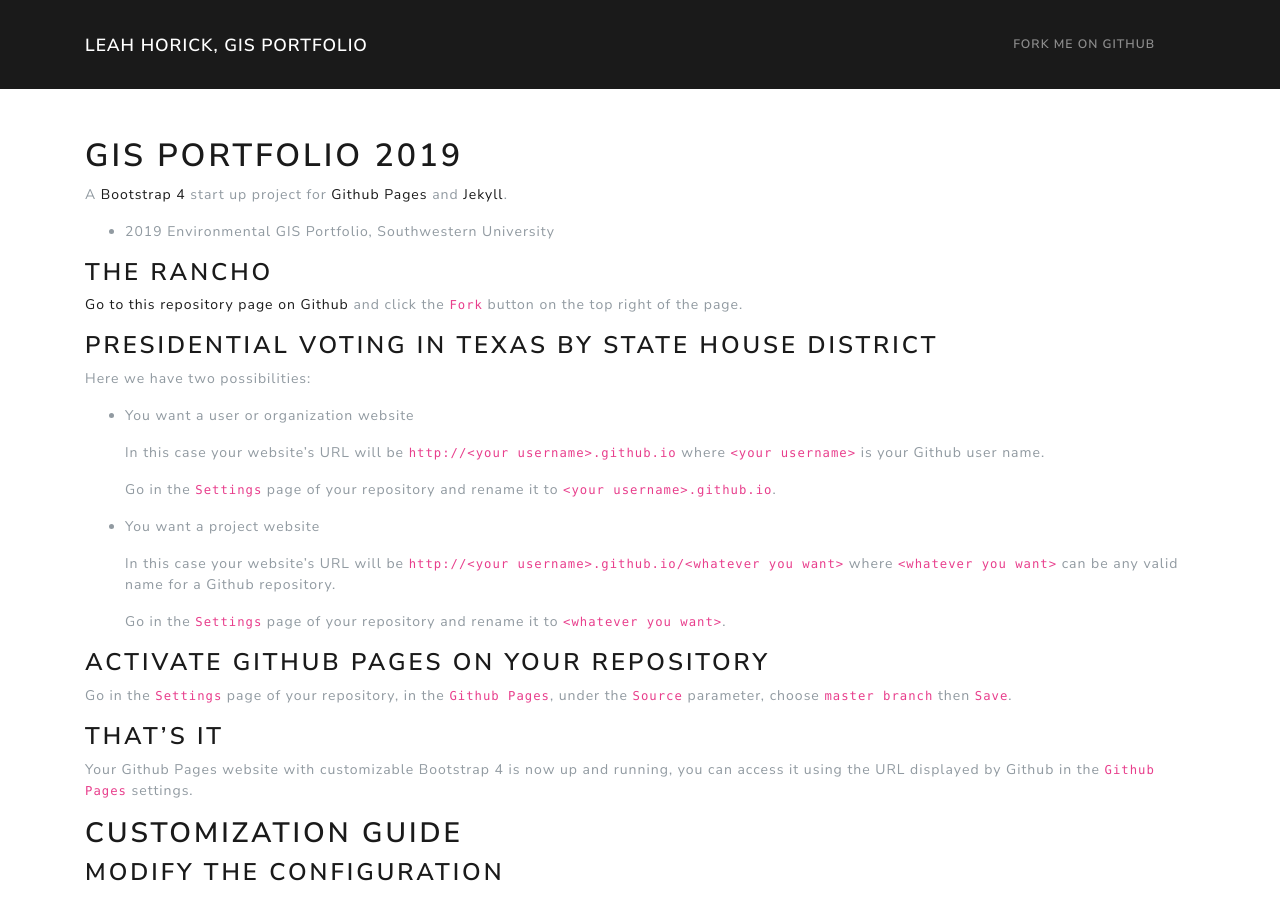
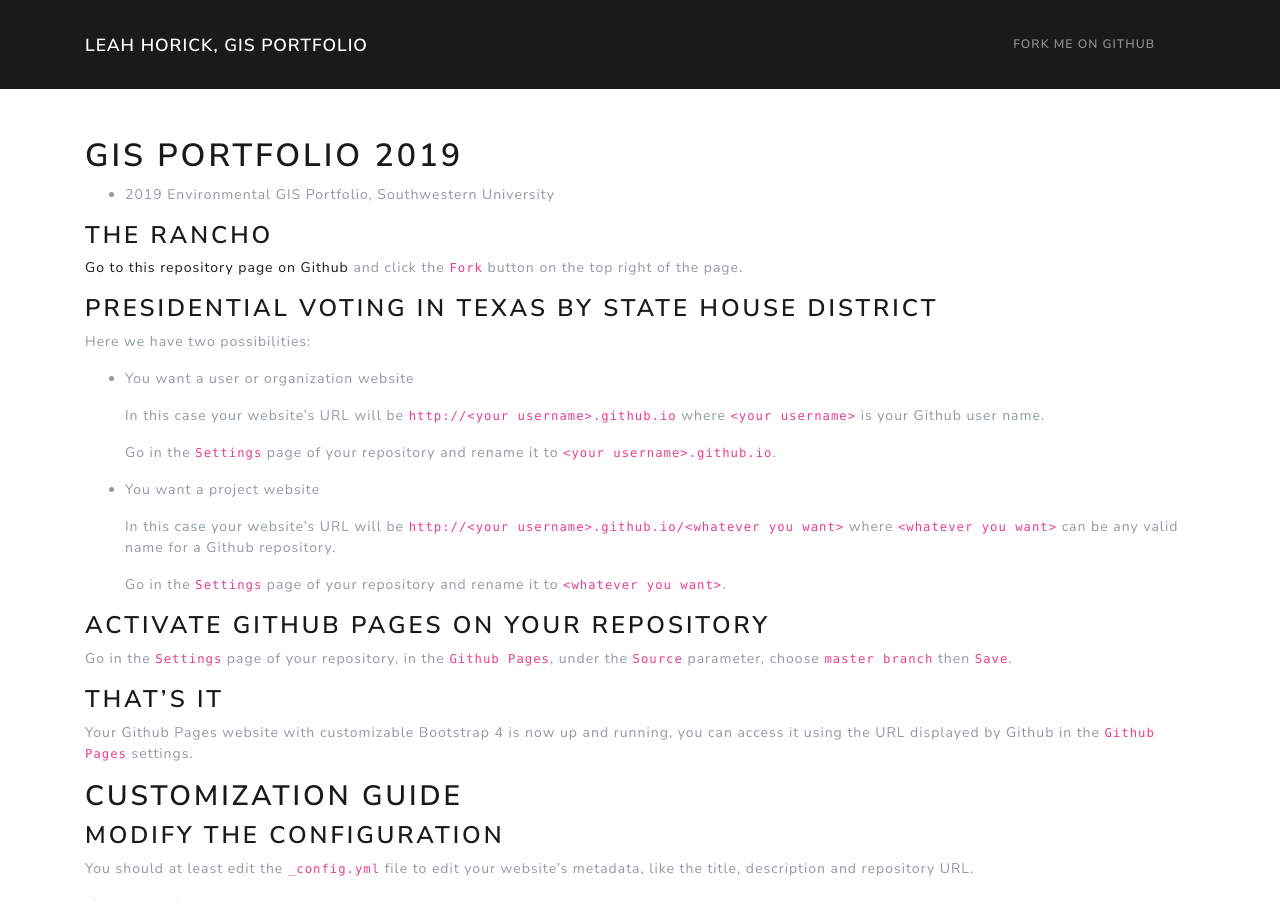
Before and after one commit to nicolas-van/bootstrap-4-github-pages, a Jekyll site: the page built from index.md, in a window 1280 px wide and 900 px high. Built offline with Jekyll 4.4.1, drawn with Linux system fonts in a browser that asks for light colours.

Commit message:
Update index.md

```diff
--- a/index.md
+++ b/index.md
@@ -2,8 +2,6 @@
 layout: page
 title: GIS Portfolio 2019
 ---
-
-A [Bootstrap 4](https://getbootstrap.com/) start up project for [Github Pages](https://pages.github.com/) and [Jekyll](https://jekyllrb.com/).
 
 * 2019 Environmental GIS Portfolio, Southwestern University
 
```
